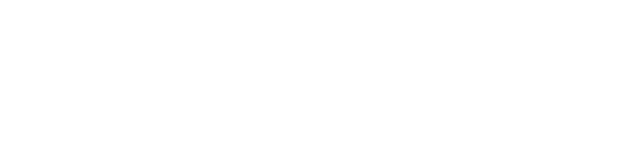
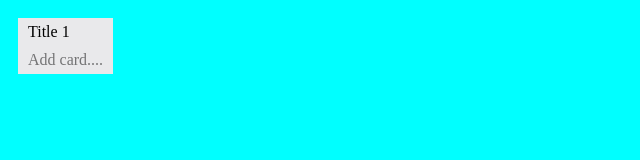
Before and after one commit to vakh-vlad/Trello, a plain HTML site: page index.html in a window 1280 px wide. Shown: the whole page, without its empty margins (0-640 px from the left). Drawn offline with Linux system fonts and the light colour scheme; a web font is replaced by a local one.

Commit message:
FEATURE: Add addCard metod

```diff
--- /dev/null
+++ b/css/style.css
@@ -0,0 +1,24 @@
+body{
+    background: aqua;
+}
+.content{
+    display: flex;
+}
+.group{
+    display: flex;
+    flex-direction: column;
+    margin: 10px;
+    background: #e9e9eb;
+}
+.group .header, .group .footer{
+margin: 5px 10px;
+}
+.group .footer{
+    opacity: 0.5;
+}
+.group .card{
+    margin: 10px;
+    width: 300px;
+    height: 100px;
+    background: white;
+}
--- a/index.html
+++ b/index.html
@@ -4,9 +4,15 @@
     <meta charset="UTF-8">
     <meta name="viewport" content="width=device-width, initial-scale=1.0">
     <meta http-equiv="X-UA-Compatible" content="ie=edge">
-    <title>Factorial</title>
+    <link href="https://fonts.googleapis.com/css?family=Fruktur" rel="stylesheet">
+    <link href="./css/style.css" type="text/css" rel="stylesheet">
+    <title>Trello</title>
 </head>
 <body>
+    <div class="content">
+        <div class="group">
+        </div>
+    </div>
     <script src="script.js"></script>
 
 
--- a/script.js
+++ b/script.js
@@ -1,27 +1,14 @@
+;(function(){
+    var cards = [
+        '<div class="header">Title 1</div>' +
+        '<div class="footer" onclick="addCard()">Add card....</div>'
+    ];
+    var defaultCard = '<div class="card"></div>';
+    var group = document.getElementsByClassName('group')[0];
+    group.innerHTML = cards;
 
-// // function sum(a,b) {
-// //    return +a + +b;
-// // // };
-
-// // function factorial() {
-// //     for(){
-
-// //     }
-
-// // }
-
-
-// /*function sum(a,b) {
-//    return +a + +b;
-// };
-// */
-// //10!= 10*9*8*7*6*5*4*3*2*1
-
-
-// function factorial(n){
-//     for(var result=1; n; n-- ){
-//     result *= n ;
-//     }
-//     return result;
-// }
-// alert (factorial(3));
+    window.addCard = function(){
+        cards.splice(cards.length -1, 0, defaultCard);
+        group.innerHTML = cards;
+    }
+})();
```
